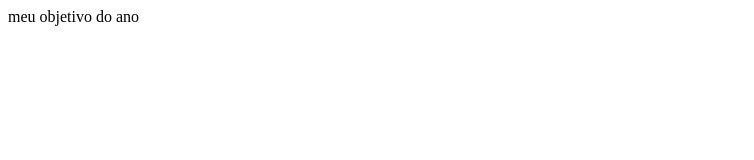
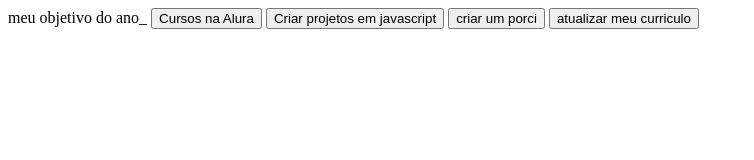
Before and after one commit to Senhor9das9galaxias/metas-de-2024, a plain HTML site: page index.html in a window 1280 px wide. Shown: the whole page, without its empty margins (0-754 px from the left). Drawn offline with Linux system fonts and the light colour scheme.

Commit message:
Add files via upload

```diff
--- a/index.html
+++ b/index.html
@@ -9,7 +9,14 @@
 </head>
 <body>
    <section class="conteudo-principal"></section>
-<h2.titulo-principal>meu objetivo do ano</h2.titulo-principal>
+<h2.titulo-principal>meu objetivo do ano<span>_</samp></h2.titulo-principal>
+<divi class="botoes">
+<link rel="stylesheet" href="style.css">
+    <button class="botao">Cursos na Alura</button>
+    <button class="botao">Criar projetos em javascript</button>
+    <button class="botao">criar um porci</button>
+    <button class="botao">atualizar meu curriculo</button>
 
+</divi>
 </body>
 </html>
```
Also changed, not shown: 1 other file.
